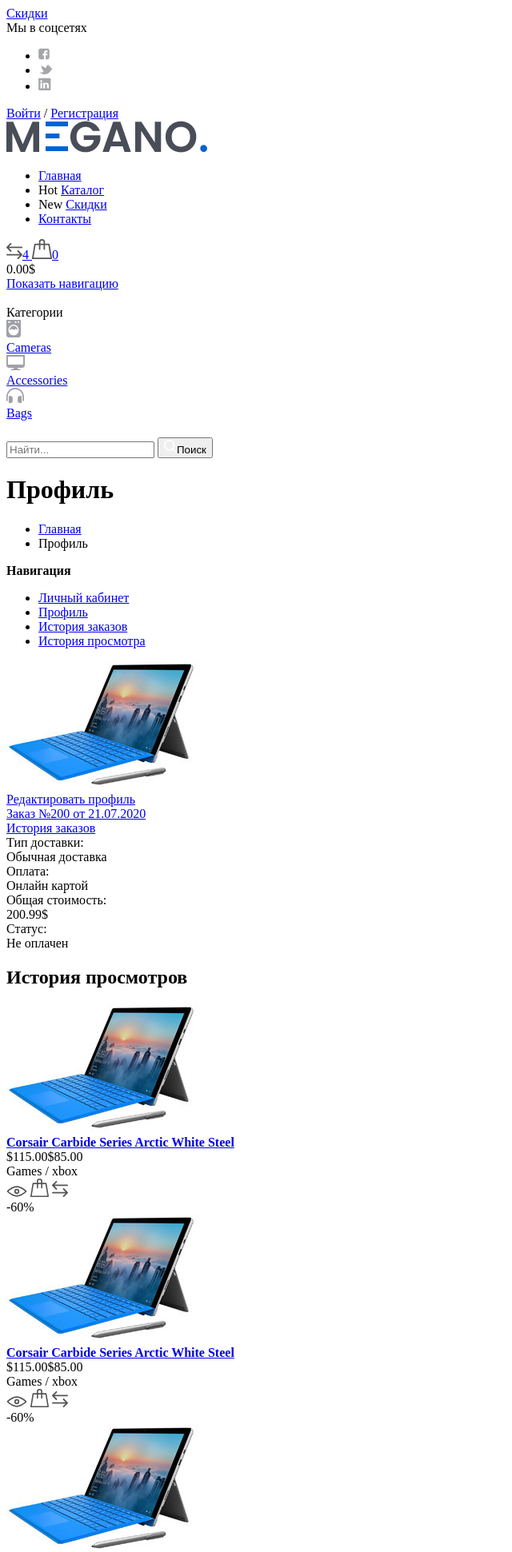
After one commit to kiros-albatros/shop, a Symfony app: template templates/profile/index.html.twig in a window 1280 px wide. The commit adds this page. Shown: the top 1941 px of the page at 80% size, without its empty margins (0-640 px from the left). Run offline with Twig, Linux system fonts and the light colour scheme; the template is opened without the code that fills it, so the values that code supplies are empty; some libraries are stand-ins or nearby versions.

```diff
--- a/templates/discounts/index.html.twig
+++ b/templates/discounts/index.html.twig
@@ -14,7 +14,7 @@
     This friendly message is coming from:
     <ul>
         <li>Your controller at <code><a href="{{ '/home/kira/web_projects/symfony-shop-final/src/Controller/DiscountsController.php'|file_link(0) }}">src/Controller/DiscountsController.php</a></code></li>
-        <li>Your template at <code><a href="{{ '/home/kira/web_projects/symfony-shop-final/templates/discounts/index.html.twig'|file_link(0) }}">templates/discounts/index.html.twig</a></code></li>
+        <li>Your template at <code><a href="{{ '/home/kira/web_projects/symfony-shop-final/templates/discounts/edit.html.twig'|file_link(0) }}">templates/discounts/index.html.twig</a></code></li>
     </ul>
 </div>
 {% endblock %}
--- a/templates/partial/header.html.twig
+++ b/templates/partial/header.html.twig
@@ -6,7 +6,7 @@
     <link href="favicon.ico" rel="shortcut icon">
     <link rel="preload" href="{{ asset('fonts/Roboto/Roboto-Regular.woff') }}" as="font">
     <link rel="preload" href="{{ asset('fonts/Roboto/Roboto-Italic.woff') }}" as="font">
-    <link rel="preload" href="{{ asset('Roboto/Roboto-Bold.woff') }}" as="font">
+    <link rel="preload" href="{{ asset('fonts/Roboto/Roboto-Bold.woff') }}" as="font">
     <link rel="preload" href="{{ asset('fonts/Roboto/Roboto-Bold_Italic.woff') }}" as="font">
     <link rel="preload" href="{{ asset('fonts/Roboto/Roboto-Light.woff') }}" as="font">
     <link rel="preload" href="{{ asset('fonts/Roboto/Roboto-Light_Italic.woff') }}" as="font">
--- a/templates/products/index.html.twig
+++ b/templates/products/index.html.twig
@@ -14,7 +14,7 @@
     This friendly message is coming from:
     <ul>
         <li>Your controller at <code><a href="{{ '/home/kira/web_projects/symfony-shop-final/src/Controller/ProductsController.php'|file_link(0) }}">src/Controller/ProductsController.php</a></code></li>
-        <li>Your template at <code><a href="{{ '/home/kira/web_projects/symfony-shop-final/templates/products/index.html.twig'|file_link(0) }}">templates/products/index.html.twig</a></code></li>
+        <li>Your template at <code><a href="{{ '/home/kira/web_projects/symfony-shop-final/templates/products/edit.html.twig'|file_link(0) }}">templates/products/index.html.twig</a></code></li>
     </ul>
 </div>
 {% endblock %}
--- /dev/null
+++ b/templates/profile/index.html.twig
@@ -0,0 +1,114 @@
+{% extends 'base.html.twig' %}
+
+{% block title %}Hello ProfileController!{% endblock %}
+
+{% block mainContent %}
+    {% include 'partial/header-line.html.twig' with {'title': 'Профиль', 'parent': 'Главная'} %}
+    <div class="Section Section_column Section_columnLeft">
+        <div class="wrap">
+            <div class="Section-column">
+                <div class="Section-columnSection">
+                    <header class="Section-header">
+                        <strong class="Section-title">Навигация</strong>
+                    </header>
+                    <div class="Section-columnContent">
+                        <div class="NavigateProfile">
+                            <ul class="menu menu_vt">
+                                <li class="menu-item_ACTIVE menu-item"><a class="menu-link" href="{{ path('app_profile_index') }}">Личный кабинет</a></li>
+                                <li class="menu-item"><a class="menu-link" href="{{ path('app_profile_edit') }}">Профиль</a></li>
+                                <li class="menu-item"><a class="menu-link" href="historyorder.html">История заказов</a></li>
+                                <li class="menu-item"><a class="menu-link" href="historyview.html">История просмотра</a></li>
+                            </ul>
+                        </div>
+                    </div>
+                </div>
+            </div>
+            <div class="Section-content">
+                <div class="Account">
+                    <div class="Account-group">
+                        <div class="Account-column">
+                            <div class="Account-avatar"><img src="{{ asset ('images/content/home/card.jpg')}}" alt="card.jpg">
+                            </div>
+                        </div>
+                        <div class="Account-column">
+                            <div class="Account-name">{{ app.user.name|default(app.user.email) }}
+                            </div><a class="Account-editLink" href="{{ path('app_profile_edit') }}">Редактировать профиль</a>
+                        </div>
+                    </div>
+                    <div class="Account-group">
+                        <div class="Account-column Account-column_full">
+                            <div class="Order Order_anons">
+                                <div class="Order-personal">
+                                    <div class="row">
+                                        <div class="row-block"><a class="Order-title" href="oneorder.html">Заказ <span class="Order-numberOrder">№200</span> от <span class="Order-dateOrder">21.07.2020</span></a>
+                                            <div class="Account-editLink"><a href="historyorder.html">История заказов</a>
+                                            </div>
+                                        </div>
+                                        <div class="row-block">
+                                            <div class="Order-info Order-info_delivery">
+                                                <div class="Order-infoType">Тип доставки:
+                                                </div>
+                                                <div class="Order-infoContent">Обычная доставка
+                                                </div>
+                                            </div>
+                                            <div class="Order-info Order-info_pay">
+                                                <div class="Order-infoType">Оплата:
+                                                </div>
+                                                <div class="Order-infoContent">Онлайн картой
+                                                </div>
+                                            </div>
+                                            <div class="Order-info">
+                                                <div class="Order-infoType">Общая стоимость:
+                                                </div>
+                                                <div class="Order-infoContent">200.99$
+                                                </div>
+                                            </div>
+                                            <div class="Order-info Order-info_status">
+                                                <div class="Order-infoType">Статус:
+                                                </div>
+                                                <div class="Order-infoContent">Не оплачен
+                                                </div>
+                                            </div>
+                                        </div>
+                                    </div>
+                                </div>
+                            </div>
+                        </div>
+                    </div>
+                    <div class="Account-group">
+                        <div class="Account-column Account-column_full">
+                            <header class="Section-header">
+                                <h2 class="Section-title">История просмотров
+                                </h2>
+                            </header>
+                            <div class="Cards Cards_account">
+                                {% for i in 0..2 %}
+                                    <div class="Card"><a class="Card-picture" href="#"><img src="{{ asset ('images/content/home/card.jpg') }}" alt="card.jpg"></a>
+                                        <div class="Card-content">
+                                            <strong class="Card-title"><a href="#">Corsair Carbide Series Arctic White Steel</a>
+                                            </strong>
+                                            <div class="Card-description">
+                                                <div class="Card-cost"><span class="Card-priceOld">$115.00</span><span class="Card-price">$85.00</span>
+                                                </div>
+                                                <div class="Card-category">Games / xbox
+                                                </div>
+                                                <div class="Card-hover"><a class="Card-btn" href="#"><img src="{{ asset ('images/icons/card/bookmark.svg')}}" alt="bookmark.svg"></a>
+                                                    <a class="Card-btn" href="#"><img src="{{ asset ('images/icons/card/cart.svg')}}" alt="cart.svg"></a>
+                                                    <a class="Card-btn" href="#"><img src="{{ asset ('images/icons/card/change.svg')}}" alt="change.svg"></a>
+                                                </div>
+                                            </div>
+                                        </div>
+                                        <div class="Card-sale">-60%
+                                        </div>
+                                    </div>
+                                {% endfor %}
+                            </div>
+                            <div class="Account-editLink Account-editLink_view"><a href="historyview.html">Перейти на полный список</a>
+                            </div>
+                        </div>
+                    </div>
+                </div>
+            </div>
+        </div>
+    </div>
+{% endblock %}
--- a/templates/reviews/index.html.twig
+++ b/templates/reviews/index.html.twig
@@ -14,7 +14,7 @@
     This friendly message is coming from:
     <ul>
         <li>Your controller at <code><a href="{{ '/home/kira/web_projects/symfony-shop-final/src/Controller/ReviewsController.php'|file_link(0) }}">src/Controller/ReviewsController.php</a></code></li>
-        <li>Your template at <code><a href="{{ '/home/kira/web_projects/symfony-shop-final/templates/reviews/index.html.twig'|file_link(0) }}">templates/reviews/index.html.twig</a></code></li>
+        <li>Your template at <code><a href="{{ '/home/kira/web_projects/symfony-shop-final/templates/reviews/edit.html.twig'|file_link(0) }}">templates/reviews/index.html.twig</a></code></li>
     </ul>
 </div>
 {% endblock %}
--- a/templates/users/index.html.twig
+++ b/templates/users/index.html.twig
@@ -14,7 +14,7 @@
     This friendly message is coming from:
     <ul>
         <li>Your controller at <code><a href="{{ '/home/kira/web_projects/symfony-shop-final/src/Controller/UsersController.php'|file_link(0) }}">src/Controller/UsersController.php</a></code></li>
-        <li>Your template at <code><a href="{{ '/home/kira/web_projects/symfony-shop-final/templates/users/index.html.twig'|file_link(0) }}">templates/users/index.html.twig</a></code></li>
+        <li>Your template at <code><a href="{{ '/home/kira/web_projects/symfony-shop-final/templates/users/edit.html.twig'|file_link(0) }}">templates/users/index.html.twig</a></code></li>
     </ul>
 </div>
 {% endblock %}
```
Also changed, not shown: migrations/Version20230313144418.php (added, +31 -0 lines), src/Controller/ProfileController.php (added, +42 -0 lines), src/Controller/UsersController.php (+0 -8 lines), src/Entity/User.php (+45 -0 lines), src/Form/ProfileEditFormType.php (added, +68 -0 lines), templates/profile/edit.html.twig (added, +75 -0 lines), templates/users/profile.html.twig (deleted, +0 -9 lines), favicon.ico (added).
